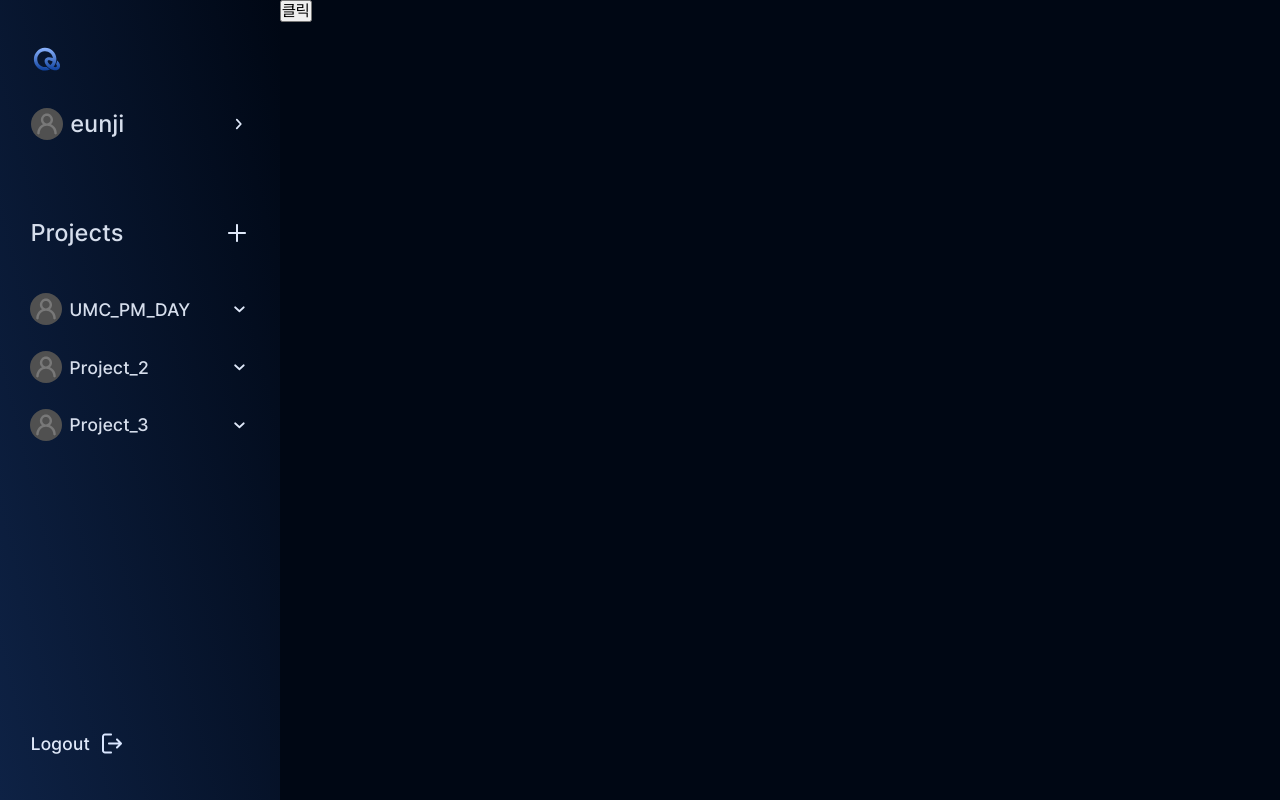
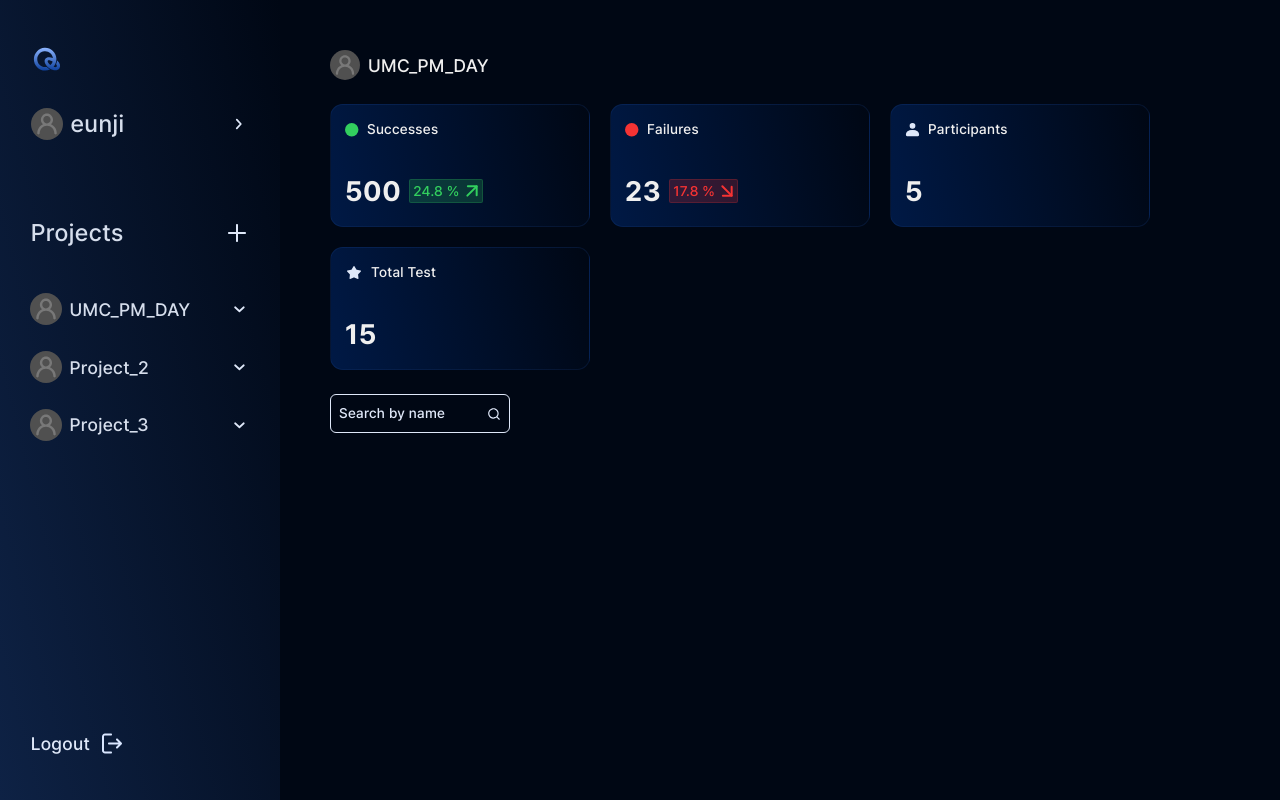
Before and after one commit to QASTUDIODEV/WEB_QASTUDIO, a React (Vite) app: page /project/dashboard/1 in a window 1280 px wide. Built offline with nearby package versions, Linux system fonts and the light colour scheme; no server answers.

Commit message:
feat: 대시보드 페이지 구현(표 제외) #33

```diff
--- a/src/pages/dashboard/dashboard.style.ts
+++ b/src/pages/dashboard/dashboard.style.ts
@@ -1,14 +1,54 @@
 import styled from 'styled-components';
 
 const Container = styled.div`
+  display: flex;
+  flex-direction: column;
+  gap: 24px;
   width: 100%;
   height: 100%;
+
+  padding: 50px 50px;
 `;
 
-const Flex = styled.div`
-  ${({ theme }) => theme.align.column_start};
-  gap: 15px;
-  padding-top: 20px;
+const ProjectTitleBox = styled.div`
+  display: flex;
+  align-items: center;
+  gap: 8px;
+
+  p {
+    ${({ theme }) => theme.text.medium_18};
+  }
 `;
 
-export { Container, Flex };
+const ProfileBox = styled.div`
+  width: 30px;
+  height: 30px;
+`;
+
+const InfoWrapper = styled.div`
+  display: flex;
+  flex-wrap: wrap;
+  gap: 20px;
+`;
+
+const TableWrapper = styled.div`
+  display: flex;
+  flex-direction: column;
+  gap: 15px;
+
+  span {
+    width: 100%;
+    height: 400px;
+    background-color: antiquewhite;
+  }
+
+  img {
+    width: 100%;
+  }
+`;
+
+const SearchBox = styled.div`
+  width: 180px;
+`;
+
+export { Container, InfoWrapper, ProfileBox, ProjectTitleBox, SearchBox, TableWrapper };
--- a/src/pages/dashboard/dashboard.tsx
+++ b/src/pages/dashboard/dashboard.tsx
@@ -1,30 +1,47 @@
-import { useDispatch, useSelector } from '@/hooks/common/useCustomRedux.ts';
+import Profile from '@/components/common/profile/profile';
+import SearchBar from '@/components/common/searchBar/searchBar';
+import PercentLabel from '@/components/dashboard/percentLabel/percentLabel';
+import ProjectInfoBox from '@/components/dashboard/projectInfoBox/projectInfoBox';
 
-import Modal from '@/components/common/modal/modal.tsx';
-
+import FailIcon from '@/assets/icons/fail.svg?react';
+import StarIcon from '@/assets/icons/star.svg?react';
+import SuccessIcon from '@/assets/icons/success.svg?react';
+import UserIcon from '@/assets/icons/user_profile.svg?react';
 import * as S from '@/pages/dashboard/dashboard.style';
-import { setOpen } from '@/slices/modalSlice.ts';
 
 export default function DashboardPage() {
-  const { isOpen } = useSelector((state) => state);
-  const dispatch = useDispatch();
+  const title = 'UMC_PM_DAY';
 
-  /*예시 모달*/
   return (
     <S.Container>
-      <button onClick={() => dispatch(setOpen())}>클릭</button>
-      {isOpen && (
-        <Modal title={'UMC_PM_DAY'} onClose={() => dispatch(setOpen())}>
-          <S.Flex>
-            <div>
-              Define users for the registered project.
-              <br />
-              QASTUDIO will create a suitable scenario for you.
-            </div>
-            <button onClick={() => {}}>테스트</button>
-          </S.Flex>
-        </Modal>
-      )}
+      <S.ProjectTitleBox>
+        <S.ProfileBox>
+          <Profile />
+        </S.ProfileBox>
+        <p>{title}</p>
+      </S.ProjectTitleBox>
+      <S.InfoWrapper>
+        <ProjectInfoBox
+          label={'Successes'}
+          content={'500'}
+          icon={<SuccessIcon width={'14px'} height={'14px'} />}
+          percentLabel={<PercentLabel percent={24.8} increase={true} />}
+        />
+        <ProjectInfoBox
+          label={'Failures'}
+          content={'23'}
+          icon={<FailIcon width={'14px'} height={'14px'} />}
+          percentLabel={<PercentLabel percent={17.8} increase={false} />}
+        />
+        <ProjectInfoBox label={'Participants'} content={'5'} icon={<UserIcon width={'15px'} height={'15px'} />} />
+        <ProjectInfoBox label={'Total Test'} content={'15'} icon={<StarIcon />} />
+      </S.InfoWrapper>
+      <S.TableWrapper>
+        <S.SearchBox>
+          <SearchBar placeholder={'Search by name'} />
+        </S.SearchBox>
+        {/*<span>표자리</span>*/}
+      </S.TableWrapper>
     </S.Container>
   );
 }
```
